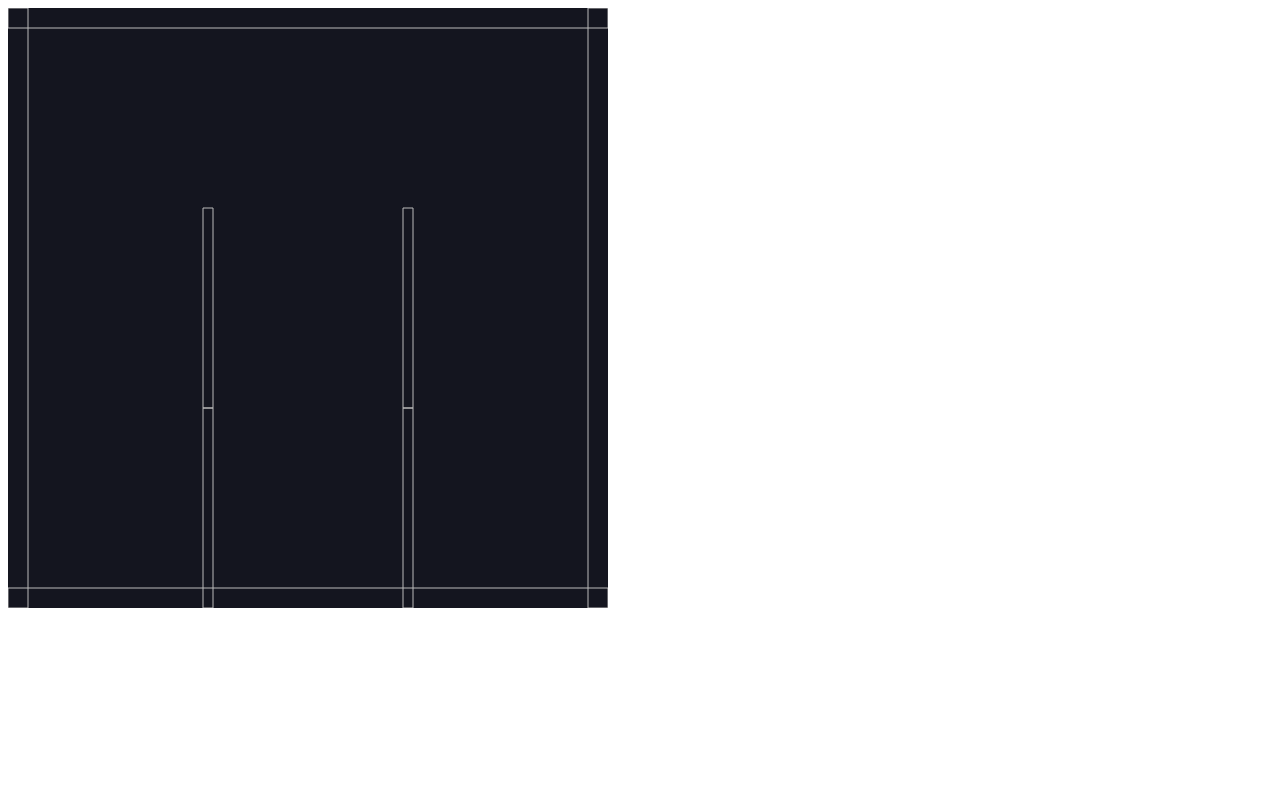
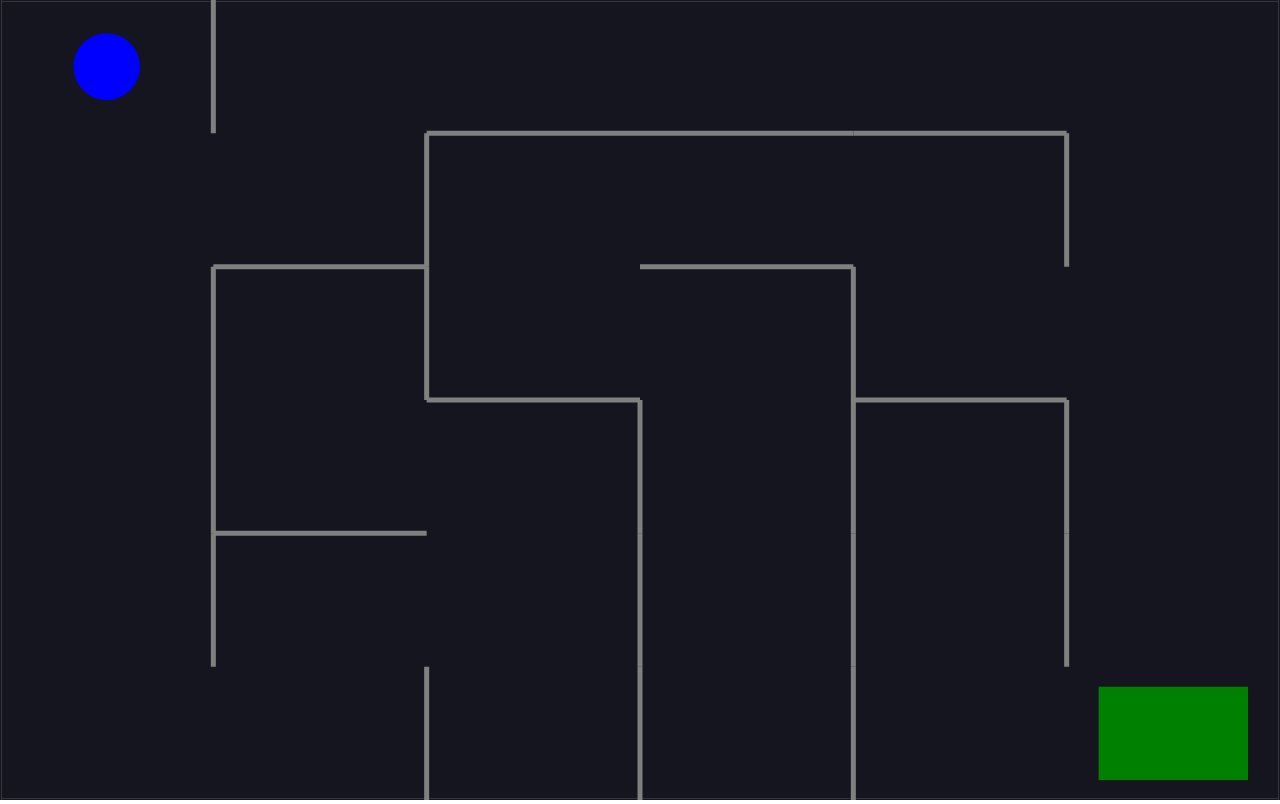
Before and after one commit to Grant1993/maze, a plain HTML site: page index.html in a window 1280 px wide. Drawn offline with nearby package versions, Linux system fonts and the light colour scheme.

Commit message:
finished maze project on Udemy

```diff
--- a/index.html
+++ b/index.html
@@ -2,8 +2,35 @@
 <html>
   <head>
     <script src="https://cdnjs.cloudflare.com/ajax/libs/matter-js/0.18.0/matter.min.js"></script>
+    <style>
+      body {
+        margin:0;
+      }
+
+      .hidden {
+        display: none !important;
+      }
+
+      h1 {
+        color: white;
+        font-size: 64px;;
+      }
+
+      .winner {
+        display: flex;
+        justify-content: center;
+        align-items: center;
+        position: absolute;
+        z-index: 1;
+        height: 100vh;
+        width: 100vw;
+      }
+    </style>
   </head>
   <body>
+    <div class="winner hidden">
+      <h1>You Win!</h1>
+    </div>
     <script src="index.js"></script>
   </body>
 </html>
--- a/index.js
+++ b/index.js
@@ -4,21 +4,26 @@ const {
   Runner,
   World,
   Bodies,
+  Body,
+  Events
 } = Matter;
 
-const cells = 3;
-const width = 600;
-const height = 600;
+const cellsHorizontal = 6;
+const cellsVertical = 6;
+const width = window.innerWidth;
+const height = window.innerHeight;
 
-const unitLength = width / cells;
+const unitLengthX = width / cellsHorizontal;
+const unitLengthY = height / cellsVertical;
 
 const engine = Engine.create();
+engine.world.gravity.y = 0
 const { world } = engine;
 const render = Render.create({
   element: document.body,
   engine: engine,
   options: {
-    wireframes: true,
+    wireframes: false,
     width,
     height
   }
@@ -28,10 +33,10 @@ Runner.run(Runner.create(), engine);
 
 //Walls
 const walls = [
-  Bodies.rectangle(width / 2, 0, width, 40, { isStatic: true }),
-  Bodies.rectangle(width / 2, height, width, 40, { isStatic: true }),
-  Bodies.rectangle(0, height / 2, 40, height, { isStatic: true }),
-  Bodies.rectangle(width, height / 2, 40, height, { isStatic: true })
+  Bodies.rectangle(width / 2, 0, width, 2, { isStatic: true }),
+  Bodies.rectangle(width / 2, height, width, 2, { isStatic: true }),
+  Bodies.rectangle(0, height / 2, 2, height, { isStatic: true }),
+  Bodies.rectangle(width, height / 2, 2, height, { isStatic: true })
 ];
 World.add(world, walls);
 
@@ -53,20 +58,20 @@ const shuffle = (arr) => {
   return arr;
 };
 
-const grid = Array(cells)
+const grid = Array(cellsVertical)
   .fill(null)
-  .map(() =>  Array(cells).fill(false));
+  .map(() =>  Array(cellsHorizontal).fill(false));
 
-const verticals = Array(cells)
+const verticals = Array(cellsVertical)
   .fill(null)
-  .map(() => Array(cells - 1).fill(false));
+  .map(() => Array(cellsHorizontal - 1).fill(false));
 
-const horizontals = Array(cells - 1)
+const horizontals = Array(cellsVertical - 1)
   .fill(null)
-  .map(() => Array(cells).fill(false));
+  .map(() => Array(cellsHorizontal).fill(false));
 
-const startRow = Math.floor(Math.random() * cells);
-const startColumn = Math.floor(Math.random() * cells);
+const startRow = Math.floor(Math.random() * cellsVertical);
+const startColumn = Math.floor(Math.random() * cellsHorizontal);
 
 const stepThroughCell = (row, column) => {
   //If i have visited the cell at [row, column], then return
@@ -92,9 +97,9 @@ const stepThroughCell = (row, column) => {
     //See if that neighbor is out of bounds
     if (
       nextRow < 0 ||
-      nextRow >= cells ||
+      nextRow >= cellsVertical ||
       nextColumn < 0 ||
-      nextColumn >= cells
+      nextColumn >= cellsHorizontal
     ) {
       continue;
     }
@@ -128,12 +133,16 @@ horizontals.forEach((row, rowIndex) => {
     }
 
     const wall = Bodies.rectangle(
-      columnIndex * unitLength + unitLength / 2,
-      rowIndex * unitLength + unitLength,
-      unitLength,
-      10,
+      columnIndex * unitLengthX + unitLengthX / 2,
+      rowIndex * unitLengthY + unitLengthY,
+      unitLengthX,
+      5,
       {
-        isStatic: true
+        label: 'wall',
+        isStatic: true,
+        render: {
+          fillStyle: 'grey'
+        }
       }
     );
     World.add(world, wall);
@@ -147,14 +156,91 @@ verticals.forEach((row, rowIndex) => {
     }
 
     const wall = Bodies.rectangle(
-      columnIndex * unitLength + unitLength,
-      rowIndex * unitLength + unitLength / 2,
-      10,
-      unitLength,
+      columnIndex * unitLengthX + unitLengthX,
+      rowIndex * unitLengthY + unitLengthY / 2,
+      5,
+      unitLengthY,
       {
-        isStatic: true
+        label: 'wall',
+        isStatic: true,
+        render: {
+          fillStyle: 'grey'
+        }
       }
     );
     World.add(world, wall);
   });
 });
+
+// Goal
+
+const goal = Bodies.rectangle(
+   width - unitLengthX / 2,
+   height - unitLengthY / 2,
+   unitLengthX * 0.7,
+   unitLengthY * 0.7,
+   {
+    label: 'goal',
+    isStatic: true,
+    render: {
+      fillStyle: 'green'
+    }
+   }
+);
+World.add(world, goal);
+
+// Ball
+const ballRadius = Math.min(unitLengthX, unitLengthY) / 4;
+const ball = Bodies.circle(
+  unitLengthX / 2,
+  unitLengthY / 2,
+  ballRadius,
+  {
+    label: 'ball',
+    render: {
+      fillStyle: 'blue'
+    }
+  }
+);
+World.add(world, ball);
+
+document.addEventListener('keydown', event => {
+  const { x, y } = ball.velocity;
+  // UP
+  if (event.keyCode === 87 || event.keyCode === 38) {
+    Body.setVelocity(ball, { x, y: y - 5 });
+  }
+  // RIGHT
+  if (event.keyCode === 68 || event.keyCode === 39) {
+    Body.setVelocity(ball, { x: x + 5, y });
+  }
+  // DOWN
+  if (event.keyCode === 83 || event.keyCode === 40) {
+    Body.setVelocity(ball, { x, y: y + 5 });
+  }
+  // LEFT
+  if (event.keyCode === 65 || event.keyCode === 37) {
+    Body.setVelocity(ball, { x: x - 5, y });
+  }
+});
+
+// Win Condition
+
+Events.on(engine, 'collisionStart', event => {
+  event.pairs.forEach((collision) => {
+    const labels = ['ball', 'goal'];
+
+    if (
+      labels.includes(collision.bodyA.label) &&
+      labels.includes(collision.bodyB.label)
+      ) {
+        document.querySelector('.winner').classList.remove('hidden');
+        world.gravity.y = 1;
+        world.bodies.forEach(body => {
+          if (body.label === 'wall') {
+            Body.setStatic(body, false)
+          }
+        });
+    }
+  });
+});
```
